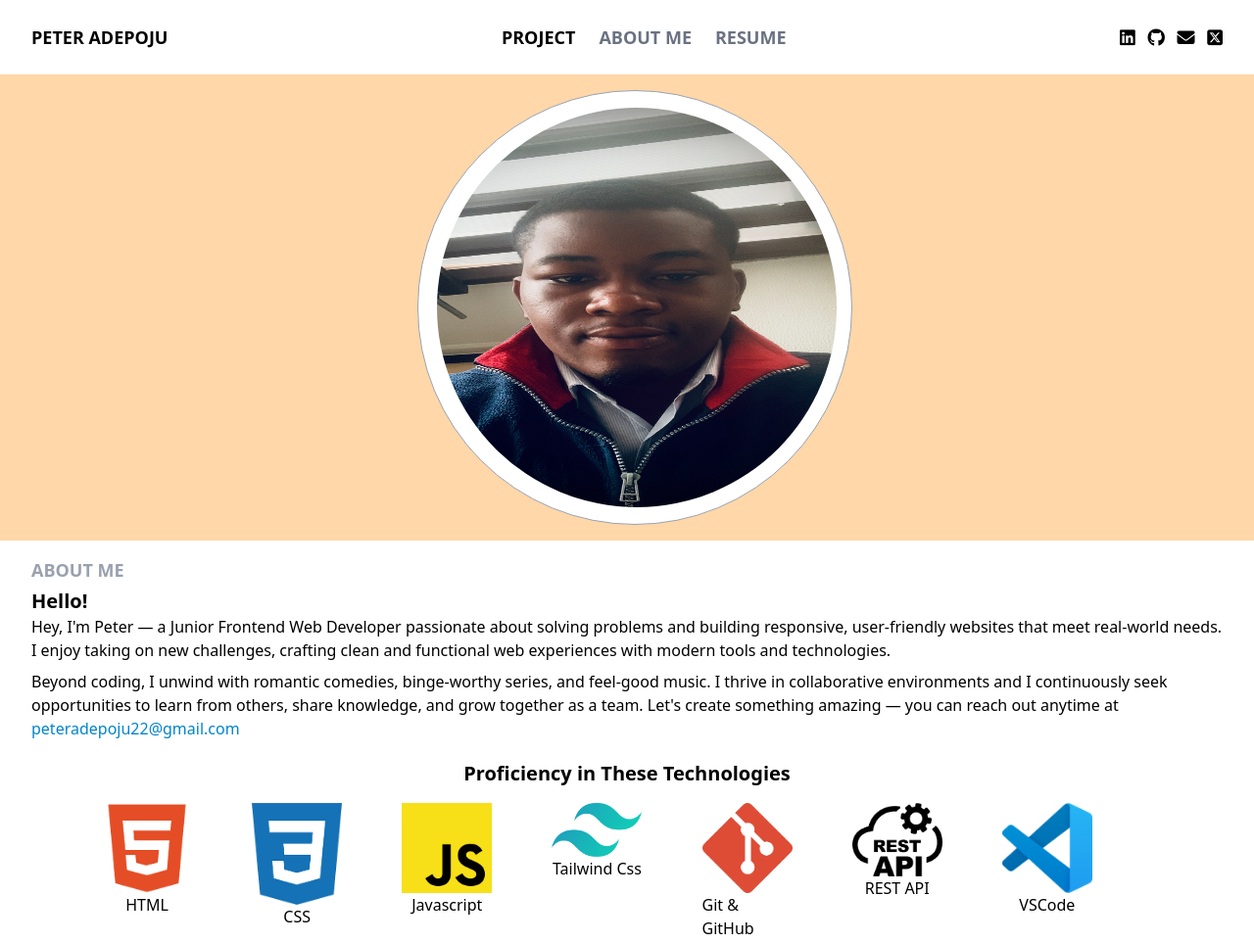
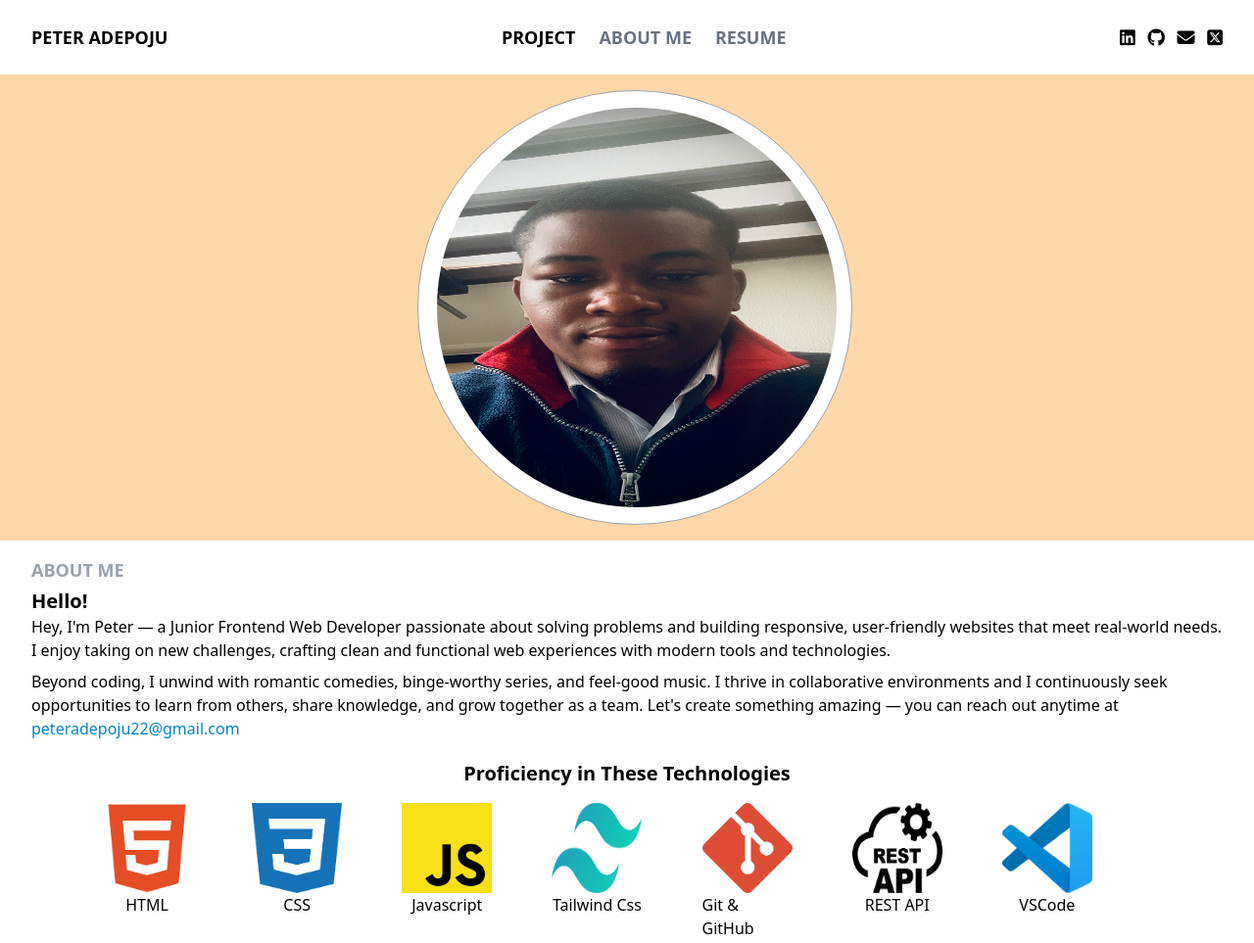
Before and after one commit to code4two/Peter-Adepoju, a plain HTML site: page about.html in a window 1280 px wide. Shown: the top 963 px of the page at 98% size. Drawn offline with nearby package versions, Linux system fonts and the light colour scheme.

Commit message:
changes made to icon size

```diff
--- a/about.html
+++ b/about.html
@@ -63,7 +63,7 @@
                     <h4>HTML</h4>
                 </div>
                 <div class="flex flex-col w-25 sm:w-23  items-center">
-                    <img class="w-full" src="images/CSS.png" alt="">
+                    <img class="w-full h-23" src="images/CSS.png" alt="">
                     <h4>CSS</h4>
                 </div>
                 <div class="flex flex-col mt-2 sm:mt-0 w-25 sm:w-23 items-center">
@@ -71,7 +71,7 @@
                     <h4>Javascript</h4>
                 </div>
                 <div class="flex flex-col mt-2 sm:mt-0 w-25 sm:w-23 items-center">
-                    <img class="w-full" src="images/Tailwind.png" alt="">
+                    <img class="w-full h-23" src="images/Tailwind.png" alt="">
                     <h4>Tailwind Css</h4>
                 </div>
                 <div class="flex flex-col mt-2 sm:mt-0 w-25 sm:w-23 items-center md:ml-9 md:mt-2 lg:ml-0 lg:mt-0">
@@ -79,7 +79,7 @@
                     <h4>Git & GitHub</h4>
                 </div>
                 <div class="flex flex-col mt-2 sm:mt-0 w-25 sm:w-23 items-center md:ml-9 md:mt-2 lg:ml-0 lg:mt-0">
-                    <img class="w-full" src="images/rest.png" alt="">
+                    <img class="w-full h-23" src="images/rest.png" alt="">
                     <h4>REST API</h4>
                 </div>
                 <div class="flex flex-col mt-2 sm:mt-0 ml-18 sm:ml-0 w-25 sm:w-23 items-center md:ml-9 md:mt-2 lg:ml-0 lg:mt-0">
```
